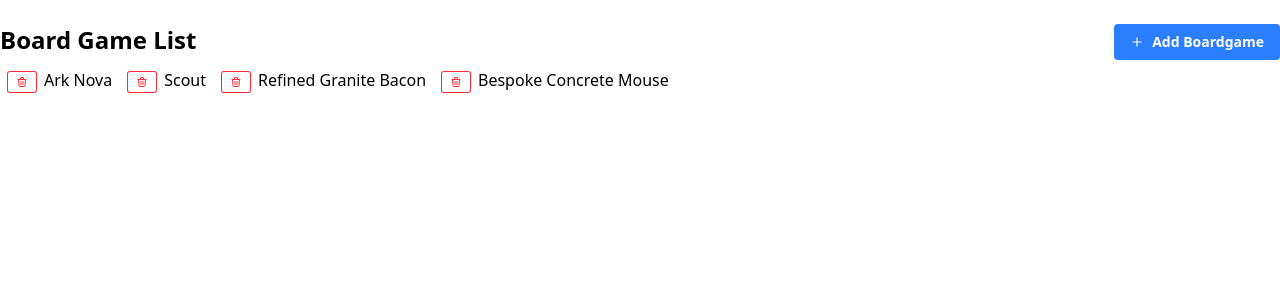
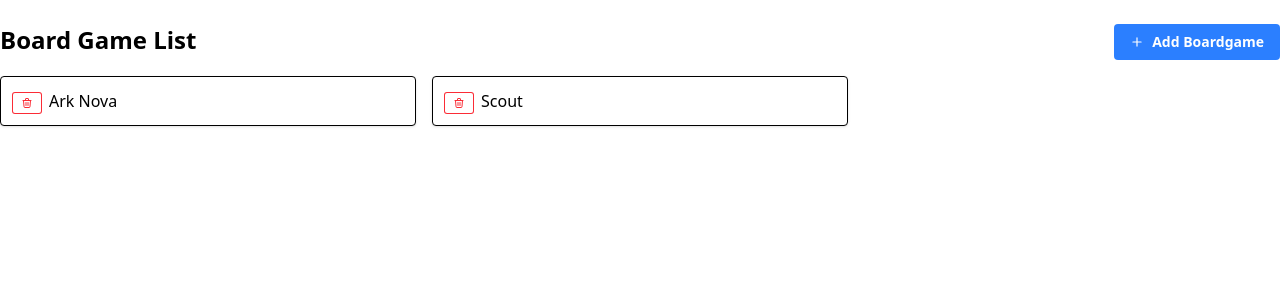
Before and after one commit to Miranda-Spoelstra/boardgame-library, a React (Vite) app: page / in a window 1280 px wide. Shown: the top 300 px of the page. Built offline with nearby package versions, Linux system fonts and the light colour scheme; data requests are answered from the project's data file.

Commit message:
Created panel for boardgames

```diff
--- a/db.json
+++ b/db.json
@@ -7,14 +7,6 @@
     {
       "id": "234",
       "name": "Scout"
-    },
-    {
-      "id": "c5c0",
-      "name": "Refined Granite Bacon"
-    },
-    {
-      "id": "6648",
-      "name": "Bespoke Concrete Mouse"
     }
   ],
   "favorites": []
--- /dev/null
+++ b/src/components/BoardgamePanel.tsx
@@ -0,0 +1,31 @@
+import type { Boardgame } from '../types/boardgame';
+import { TbTrash } from 'react-icons/tb';
+import { useRemoveBoardgameMutation } from '../store';
+import Button from './button/Button';
+import Panel from './Panel';
+
+interface BoardgamePanelProps {
+	boardgame: Boardgame;
+}
+
+export default function BoardgamePanel(props: BoardgamePanelProps) {
+	const { boardgame } = props;
+	const [removeBoardGame, results] = useRemoveBoardgameMutation();
+
+	const handleRemoveBoardGame = (boardgame: Boardgame) => {
+		removeBoardGame(boardgame);
+	};
+
+	return (
+		<Panel>
+			<Button
+				buttonStyle={{ color: 'danger', rounded: 'xs', size: 'xs' }}
+				leftIcon={<TbTrash />}
+				buttonVariant='outline'
+				className='mr-2'
+				onClick={() => handleRemoveBoardGame(boardgame)}
+			></Button>
+			{boardgame.name}
+		</Panel>
+	);
+}
--- /dev/null
+++ b/src/components/Panel.tsx
@@ -0,0 +1,17 @@
+interface PanelProps {
+	children?: React.ReactNode;
+	className?: string;
+}
+
+export default function Panel(props: PanelProps) {
+	const { children, className, ...rest } = props;
+
+	return (
+		<div
+			className={`border rounded p-3 shadow bg-white ${className}`}
+			{...rest}
+		>
+			{children}
+		</div>
+	);
+}
--- a/src/pages/home/HomePage.tsx
+++ b/src/pages/home/HomePage.tsx
@@ -1,23 +1,18 @@
 import {
 	useAddBoardgameMutation,
-	useFetchBoardgamesQuery,
-	useRemoveBoardgameMutation,
+	useFetchBoardgamesQuery
 } from '../../store';
 import Button from '../../components/button/Button';
-import { TbPlus, TbTrash } from 'react-icons/tb';
+import { TbPlus } from 'react-icons/tb';
 import type { Boardgame } from '../../types/boardgame';
+import BoardgamePanel from '../../components/BoardGamePanel';
 
 export default function HomePage() {
 	const { data, error, isFetching } = useFetchBoardgamesQuery();
-	const [addBoardgame, addResults] = useAddBoardgameMutation();
-	const [removeBoardGame, removeResults] = useRemoveBoardgameMutation();
+	const [addBoardgame, results] = useAddBoardgameMutation();
 
 	const handleAddBoardgame = () => {
 		addBoardgame('');
-	};
-
-	const handleRemoveBoardGame = (boardgame: Boardgame) => {
-		removeBoardGame(boardgame);
 	};
 
 	let content: React.ReactNode;
@@ -28,16 +23,7 @@ export default function HomePage() {
 	} else {
 		content = data?.map((boardgame: Boardgame) => {
 			return (
-				<div key={boardgame.id} className='m-2'>
-					<Button
-						buttonStyle={{ color: 'danger', rounded: 'xs', size: 'xs' }}
-						leftIcon={<TbTrash />}
-						buttonVariant='outline'
-						className='mr-2'
-						onClick={() => handleRemoveBoardGame(boardgame)}
-					></Button>
-					{boardgame.name}
-				</div>
+				<BoardgamePanel key={boardgame.id} boardgame={boardgame}></BoardgamePanel>
 			);
 		});
 	}
@@ -50,7 +36,7 @@ export default function HomePage() {
 					Add Boardgame
 				</Button>
 			</div>
-			<div className='flex flex-row flex-wrap'>{content}</div>
+			<div className='grid grid-cols-3 gap-4 my-4'>{content}</div>
 		</div>
 	);
 }
```
